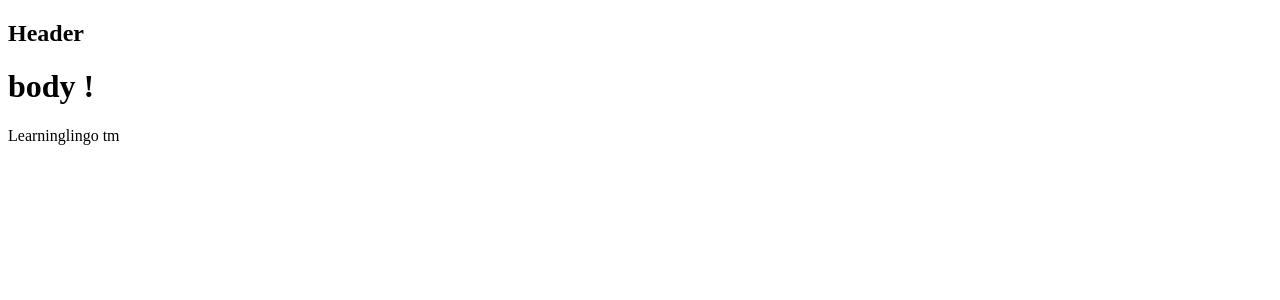
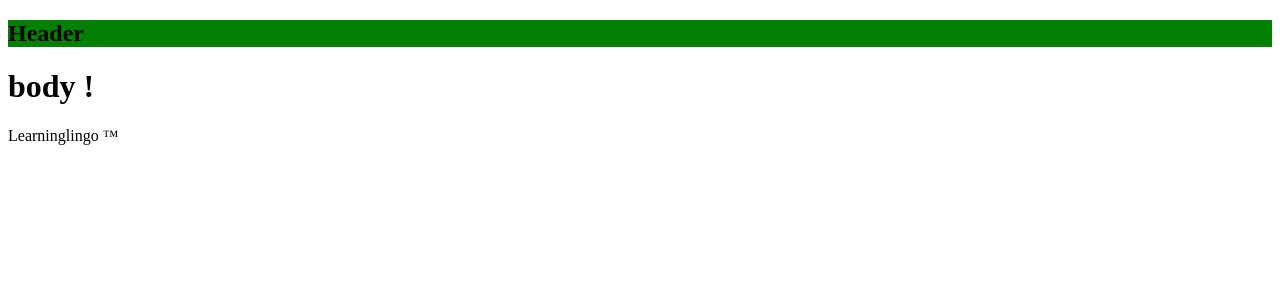
Before and after one commit to Dimitar101/Learninglingo---Project-Sep-, a React (Vite) app: page / in a window 1280 px wide. Shown: the top 300 px of the page. Built offline with nearby package versions, Linux system fonts and the light colour scheme.

Commit message:
add header module and footer trademark

```diff
--- a/src/components/footer/Footer.jsx
+++ b/src/components/footer/Footer.jsx
@@ -1,7 +1,7 @@
 export default function Footer() {
     return (
         <>
-            <p>Learninglingo tm</p>
+            <p>Learninglingo &#8482;</p>
         </>
     );
 }
--- a/src/components/header/Header.jsx
+++ b/src/components/header/Header.jsx
@@ -1,7 +1,10 @@
+import styles from './header.module.css'
+
+
 export default function Header() {
     return (
         <>
-            <h2>Header</h2>
+            <h2 className={styles['headerBackground']}>Header</h2>
         </>
     );
 }
--- /dev/null
+++ b/src/components/header/header.module.css
@@ -0,0 +1,3 @@
+.headerBackground {
+    background-color: green;
+}
```
